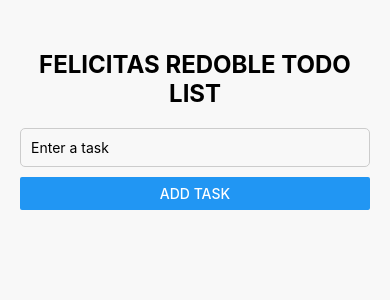
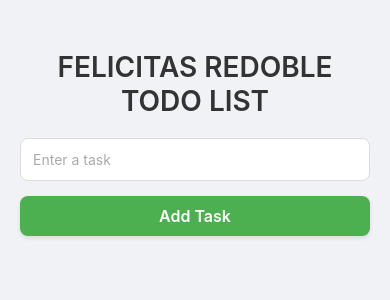
Before and after one commit to ninoredoble/TODOAPP, a React Native app: screen / in a window 390 px wide. Shown: the top 300 px of the page. Built offline with nearby package versions, Linux system fonts and the light colour scheme.

Commit message:
Design Changes

```diff
--- a/App.js
+++ b/App.js
@@ -1,6 +1,6 @@
 import { StatusBar } from 'expo-status-bar';
 import React, { useState } from 'react';
-import { StyleSheet, Text, View, TextInput, Button, FlatList, TouchableOpacity } from 'react-native';
+import { StyleSheet, Text, View, TextInput, TouchableOpacity, FlatList } from 'react-native';
 
 export default function App() {
   const [task, setTask] = useState('');
@@ -43,17 +43,24 @@ export default function App() {
       <TextInput
         style={styles.input}
         placeholder="Enter a task"
+        placeholderTextColor="#aaa"
         value={task}
         onChangeText={setTask}
       />
-      <Button title={isEditing ? "Edit Task" : "Add Task"} onPress={isEditing ? editTask : addTask} />
+      <TouchableOpacity
+        style={[styles.button, styles.addButton]}
+        onPress={isEditing ? editTask : addTask}
+      >
+        <Text style={styles.buttonText}>{isEditing ? "Edit Task" : "Add Task"}</Text>
+      </TouchableOpacity>
 
       <FlatList
         style={styles.list}
         data={tasks}
+        keyExtractor={(item) => item.key}
         renderItem={({ item }) => (
           <View style={styles.listItem}>
-            <Text>{item.value}</Text>
+            <Text style={styles.taskText}>{item.value}</Text>
             <View style={styles.buttonGroup}>
               <TouchableOpacity onPress={() => startEditing(item.key, item.value)}>
                 <Text style={styles.editButton}>Edit</Text>
@@ -74,22 +81,43 @@ export default function App() {
 const styles = StyleSheet.create({
   container: {
     flex: 1,
-    backgroundColor: '#f8f8f8',
+    backgroundColor: '#f0f2f5',
     paddingTop: 50,
     paddingHorizontal: 20,
   },
   title: {
-    fontSize: 24,
-    fontWeight: 'bold',
+    fontSize: 28,
+    fontWeight: '600',
     marginBottom: 20,
     textAlign: 'center',
+    color: '#333',
   },
   input: {
-    padding: 10,
-    borderColor: '#ccc',
+    padding: 12,
+    borderColor: '#ddd',
     borderWidth: 1,
-    borderRadius: 5,
-    marginBottom: 10,
+    borderRadius: 8,
+    marginBottom: 15,
+    backgroundColor: '#fff',
+  },
+  button: {
+    paddingVertical: 10,
+    paddingHorizontal: 20,
+    borderRadius: 8,
+    alignItems: 'center',
+    shadowColor: '#000',
+    shadowOffset: { width: 0, height: 2 },
+    shadowOpacity: 0.1,
+    shadowRadius: 4,
+    elevation: 3,
+  },
+  addButton: {
+    backgroundColor: '#4CAF50',
+  },
+  buttonText: {
+    color: '#fff',
+    fontSize: 16,
+    fontWeight: '600',
   },
   list: {
     marginTop: 20,
@@ -97,24 +125,33 @@ const styles = StyleSheet.create({
   listItem: {
     padding: 15,
     backgroundColor: '#fff',
-    borderColor: '#ccc',
+    borderColor: '#ddd',
     borderWidth: 1,
-    borderRadius: 5,
+    borderRadius: 8,
     marginBottom: 10,
     flexDirection: 'row',
     justifyContent: 'space-between',
     alignItems: 'center',
+    shadowColor: '#000',
+    shadowOffset: { width: 0, height: 2 },
+    shadowOpacity: 0.1,
+    shadowRadius: 4,
+    elevation: 2,
   },
   buttonGroup: {
     flexDirection: 'row',
   },
+  taskText: {
+    fontSize: 16,
+    color: '#333',
+  },
   editButton: {
     color: '#007bff',
-    fontWeight: 'bold',
+    fontWeight: '600',
     marginRight: 15,
   },
   removeButton: {
     color: '#dc3545',
-    fontWeight: 'bold',
+    fontWeight: '600',
   },
 });
```
